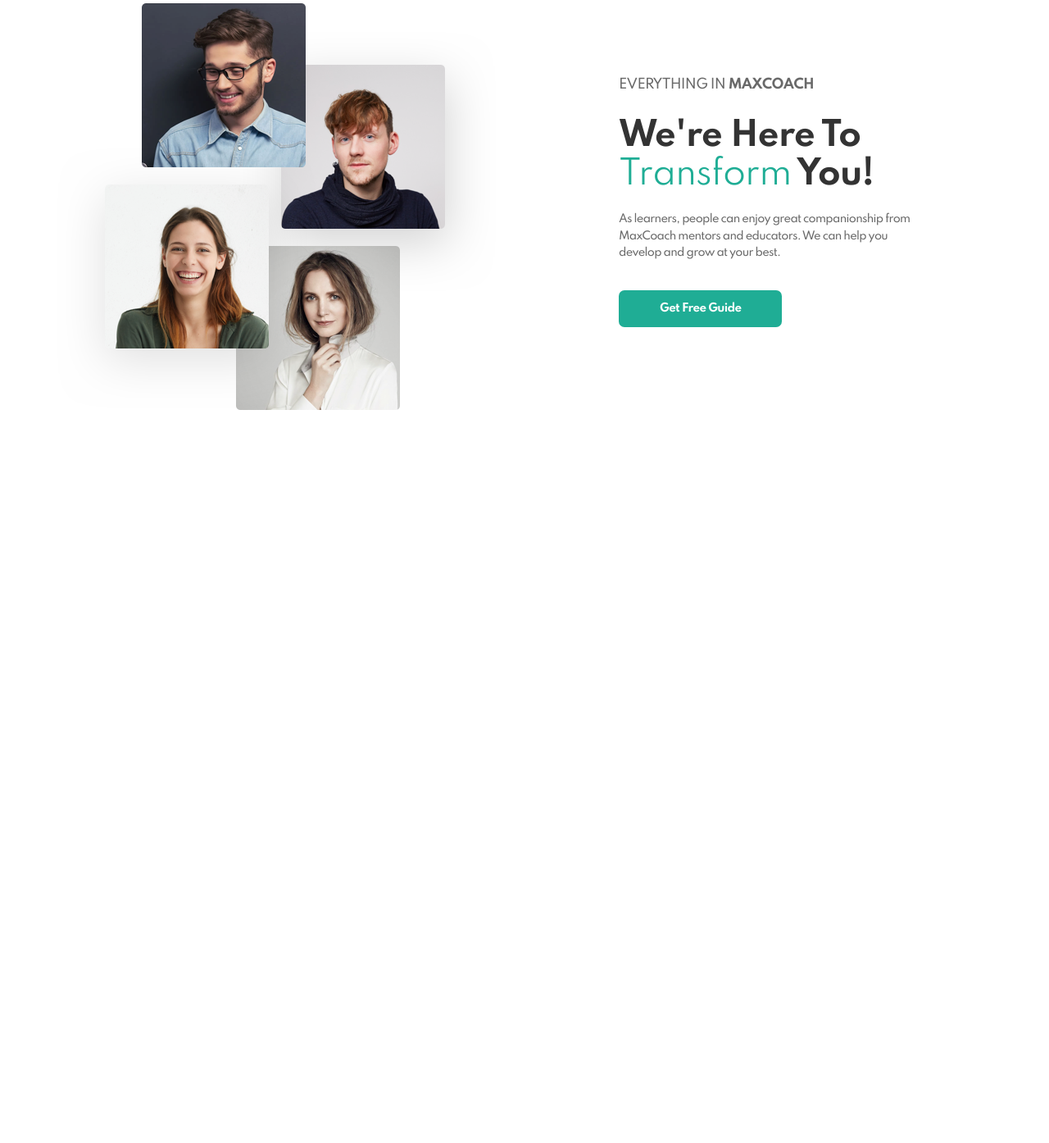
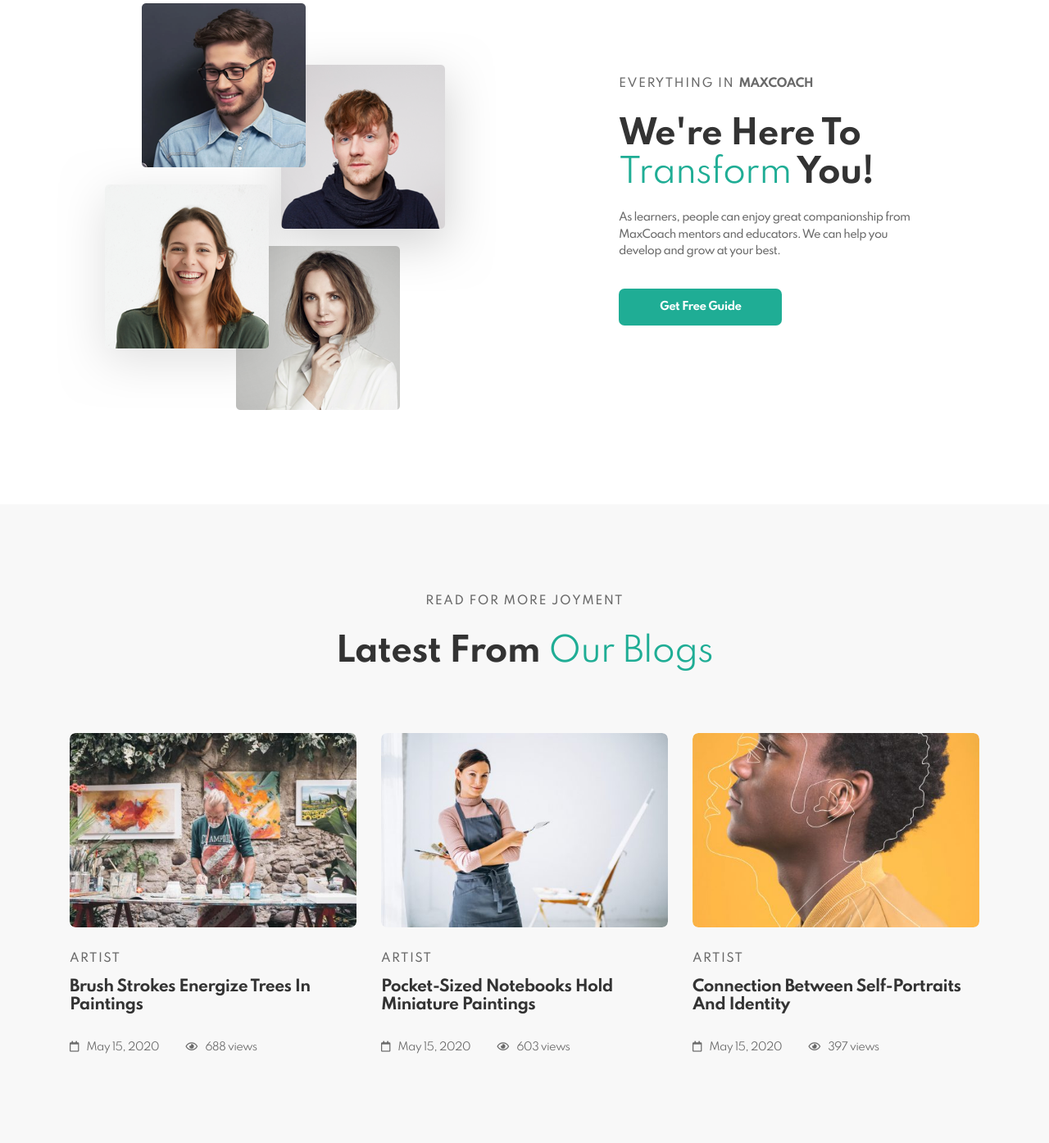
Before and after one commit to tommasofiglia/proj-html-vuejs, a plain HTML site: page index.html in a window 1280 px wide. Shown: the part 3658-5052 px from the top of the page at 82% size. Before the commit the page ends 4158 px from the top, so only its background shows below. Drawn offline with nearby package versions, Linux system fonts and the light colour scheme.

Commit message:
Section with articles from blog completed (include js)

```diff
--- a/assets/css/style.css
+++ b/assets/css/style.css
@@ -40,12 +40,20 @@
   justify-content: space-between;
 }
 
+.mr-7{
+  margin-right: 7px;
+}
+
 .mr-10{
   margin-right: 10px;
 }
 
 .mr-15{
   margin-right: 15px;
+}
+
+.ml-30{
+  margin-left: 30px;
 }
 
 .mr-20{
@@ -96,6 +104,10 @@
   margin-bottom: 10px;
 }
 
+.mb-15{
+  margin-bottom: 15px;
+}
+
 .mb-20{
   margin-bottom: 20px;
 }
@@ -124,8 +136,16 @@
   padding-top: 85px;
 }
 
+.pt-110{
+  padding-top: 110px;
+}
+
 .pb-85{
   padding-bottom: 85px;
+}
+
+.pb-115{
+  padding-bottom: 115px;
 }
 
 .fs-14{
@@ -134,6 +154,10 @@
 
 .fs-40{
   font-size: 40px;
+}
+
+.letter-1-5{
+  letter-spacing: 1.5px;
 }
 
 .almost-black{
@@ -437,7 +461,7 @@ nav{
   width: 100%;
   border-top-left-radius: 7px;
   border-top-right-radius: 7px;
-  transition: all 1.2s ease;
+  transition: all 1.4s ease;
 }
 
 .courses_carousel .card .container_img{
@@ -457,6 +481,10 @@ nav{
 
 .courses_carousel .card h4:hover{
   color: #1fad95;
+}
+
+.courses_carousel .card h4{
+  transition: color 0.3s ease;
 }
 
 .info_card{
@@ -632,6 +660,47 @@ nav{
   background-color: #3f3a64;
 }
 
+/* Section with blogs articles*/
+
+.our_blogs{
+  background-color: #f8f8f8;
+}
+
+.our_blogs .card{
+  width: 370px;
+  height: 500px;
+  margin-right: 15px;
+  margin-left: 15px;
+  cursor: pointer;
+}
+
+.our_blogs .img_container{
+  height: 237px;
+  border-radius: 7px;
+  overflow: hidden;
+}
+
+.our_blogs .card:hover img{
+  transform: scale(1.1);
+}
+
+.our_blogs .card img{
+  width: 100%;
+  border-radius: 7px;
+  transition: transform 1.4s ease;
+}
+
+.our_blogs .card h3:hover{
+  color: #1fad95;
+}
+
+.our_blogs .card h3{
+  transition: color 0.3s ease;
+}
+
+.our_blogs .card span{
+  font-size: 13px;
+}
 /********************************
 MEDIAQUERIES
 *******************************/
--- a/assets/js/main.js
+++ b/assets/js/main.js
@@ -96,6 +96,29 @@ let app = new Vue({
         work: "Private Tutor"
       }
     ],
+    blogsArticles:[
+      {
+        img: "artist1.jpeg",
+        blogTheme: "artist",
+        title: "brush strokes energize trees in paintings",
+        date: "May 15, 2020",
+        views: "688"
+      },
+      {
+        img: "artist2.jpg",
+        blogTheme: "artist",
+        title: "pocket-sized notebooks hold miniature paintings",
+        date: "May 15, 2020",
+        views: "603"
+      },
+      {
+        img: "artist3.jpg",
+        blogTheme: "artist",
+        title: "connection between self-portraits and identity",
+        date: "May 15, 2020",
+        views: "397"
+      }
+    ],
     counterDots: "",
     positionDotHorizontal: 0,
     positionDotVertical: 0
--- a/index.html
+++ b/index.html
@@ -187,19 +187,39 @@
         </section>
 
         <!-- Section about the free guide -->
-        <section class="free_guide container d-flex">
+        <section class="free_guide pb-115 container d-flex">
           <img src="assets/img/team-image.png" alt="">
           <div class="transform_you mt-90">
-            <h4 class="grey uppercase fw-500 mb-30">everything in <span class="fw-600">MaxCoach</span></h4>
+            <h4 class="grey uppercase fw-500 mb-30 letter-1-5 fs-14">everything in <span class="fw-600">MaxCoach</span></h4>
             <h2 class="almost-black fs-40 capitalize">we're here to <span class="aqua-green fw-400">transform</span> you!</h2>
             <p class="grey mt-20 fw-500 long-text">As learners, people can enjoy great companionship from MaxCoach mentors and educators. We can help you develop and grow at your best.</p>
             <button class="capitalize fw-600">get free guide</button>
           </div>
         </section>
 
-        <!-- Section about blogs -->
+        <!-- Section about blog articles -->
         <section class="our_blogs">
+          <div class="container pt-110">
+            <h4 class="grey uppercase fw-500 mb-30 text-center fs-14 letter-1-5">read for more joyment</h4>
+            <h2 class="almost-black fs-40 capitalize text-center mb-75">latest from <span class="aqua-green fw-400">our blogs</span></h2>
+            <div class="blog_cards_container d-flex ">
 
+              <div class="card" v-for="article in blogsArticles">
+
+                <div class="img_container">
+                  <img :src="'assets/img/' + article.img" alt="">
+                </div>
+
+                <h4 class="grey uppercase fw-500 mb-15 mt-30 fs-14 letter-1-5">{{article.blogTheme}}</h4>
+                <h3 class="capitalize almost-black mb-30">{{article.title}}</h3>
+                <div class="date_views">
+                  <span class="grey"> <i class="far fa-calendar mr-7"></i> {{article.date}} <i class="far fa-eye ml-30 mr-7"></i> {{article.views}} views</span>
+                </div>
+
+              </div>
+
+            </div>
+          </div>
         </section>
 
         <!-- Newsletter -->
```
Also changed, not shown: assets/img/artist1.jpeg (renamed from assets/img/artist-blog-03-480x325.jpeg), assets/img/artist2.jpg (renamed from assets/img/artist-blog-01-480x325.jpg), assets/img/artist3.jpg (renamed from assets/img/artist-blog-02-480x325.jpg).
